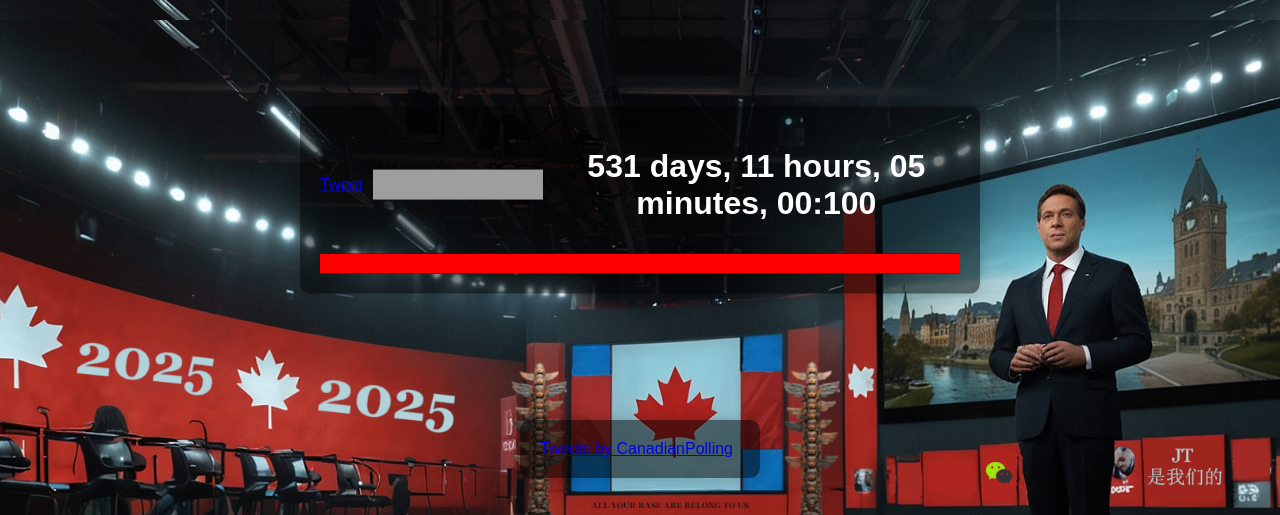
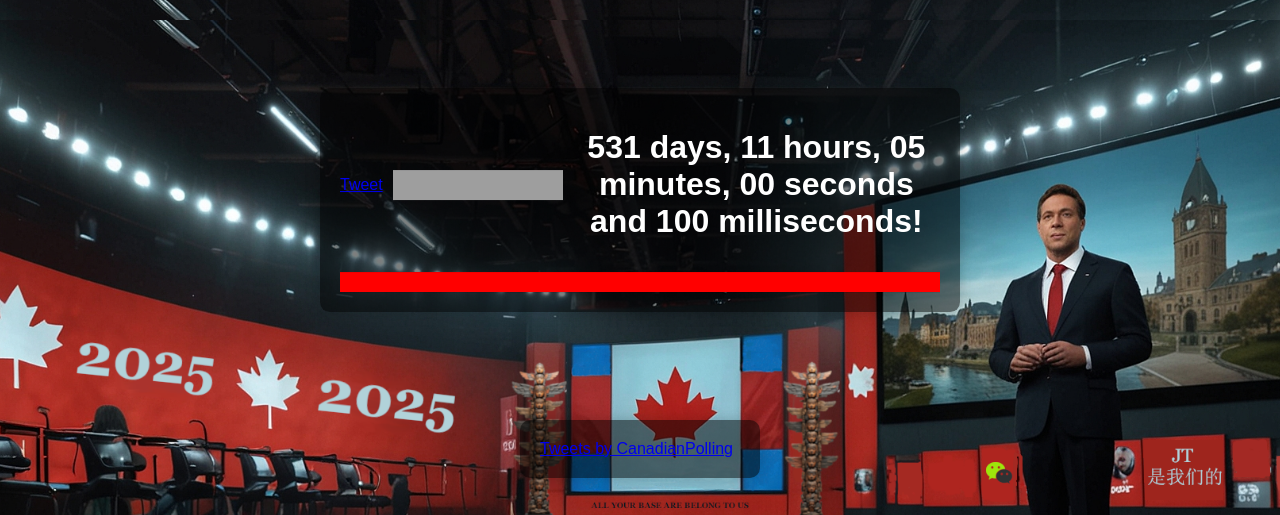
Before and after one commit to coldcanuk/ElectionClock, a Flask app: page / in a window 1280 px wide. Shown: the top 515 px of the page. Run offline with Flask 3, Linux system fonts and the light colour scheme; parts of the project's set-up code (start-up, migrations or seed data) failed here and were passed over; some libraries are stand-ins or nearby versions; grey boxes are pictures that could not be loaded.

Commit message:
never give up; never surrender

```diff
--- a/static/styles.css
+++ b/static/styles.css
@@ -8,7 +8,6 @@ body, html {
 }
 .countdown-container {
     position: fixed;
-    width: 50%;
     top: 25%;
     left: 50%;
     transform: translate(-50%, -50%);
--- a/templates/countdown.html
+++ b/templates/countdown.html
@@ -48,7 +48,7 @@
                 seconds = seconds < 10 ? "0" + seconds : seconds;
                 milliseconds = milliseconds < 100 ? (milliseconds < 10 ? "00" + milliseconds : "0" + milliseconds) : milliseconds;
 
-                display.innerHTML = `${days} days, ${hours} hours, ${minutes} minutes, ${seconds}:${milliseconds}`;
+                display.innerHTML = `${days} days, ${hours} hours, ${minutes} minutes, ${seconds} seconds and ${milliseconds} milliseconds!`;
 
                 if (diff <= 0) {
                     clearInterval(interval1);
```
